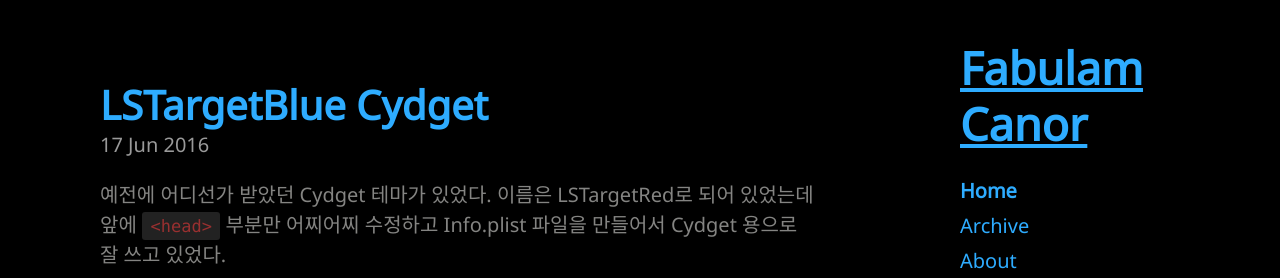
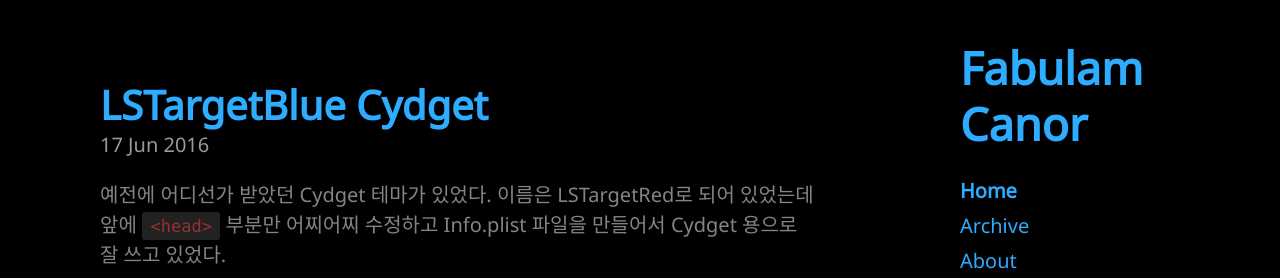
Before and after one commit to Canorus/canorus.github.io, a Jekyll site: the page built from index.html, in a window 1280 px wide. Shown: the top 278 px of the page. Built offline with Jekyll 4.4.1, drawn with Linux system fonts in a browser that asks for light colours; the list of posts is cut into pages by our own code.

Commit message:
CSS modified

```diff
--- a/_includes/sidebar.html
+++ b/_includes/sidebar.html
@@ -1,8 +1,8 @@
 <div class="sidebar">
   <div class="container sidebar-sticky">
     <div class="sidebar-about">
-      <h1 style="text-decoration: none;">
-        <a href="{{ site.baseurl }}">
+      <h1>
+        <a href="{{ site.baseurl }}" style="text-decoration: none">
           {{ site.title }}
         </a>
       </h1>
```
